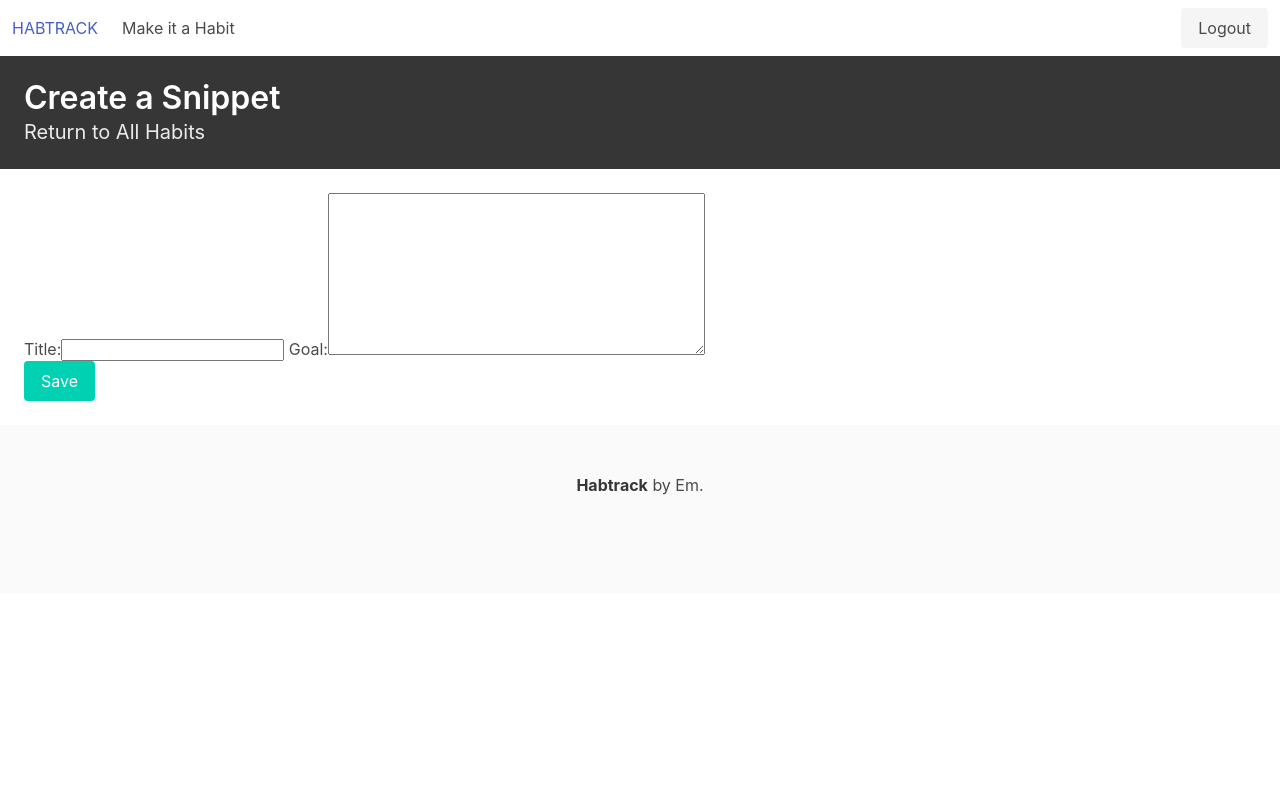
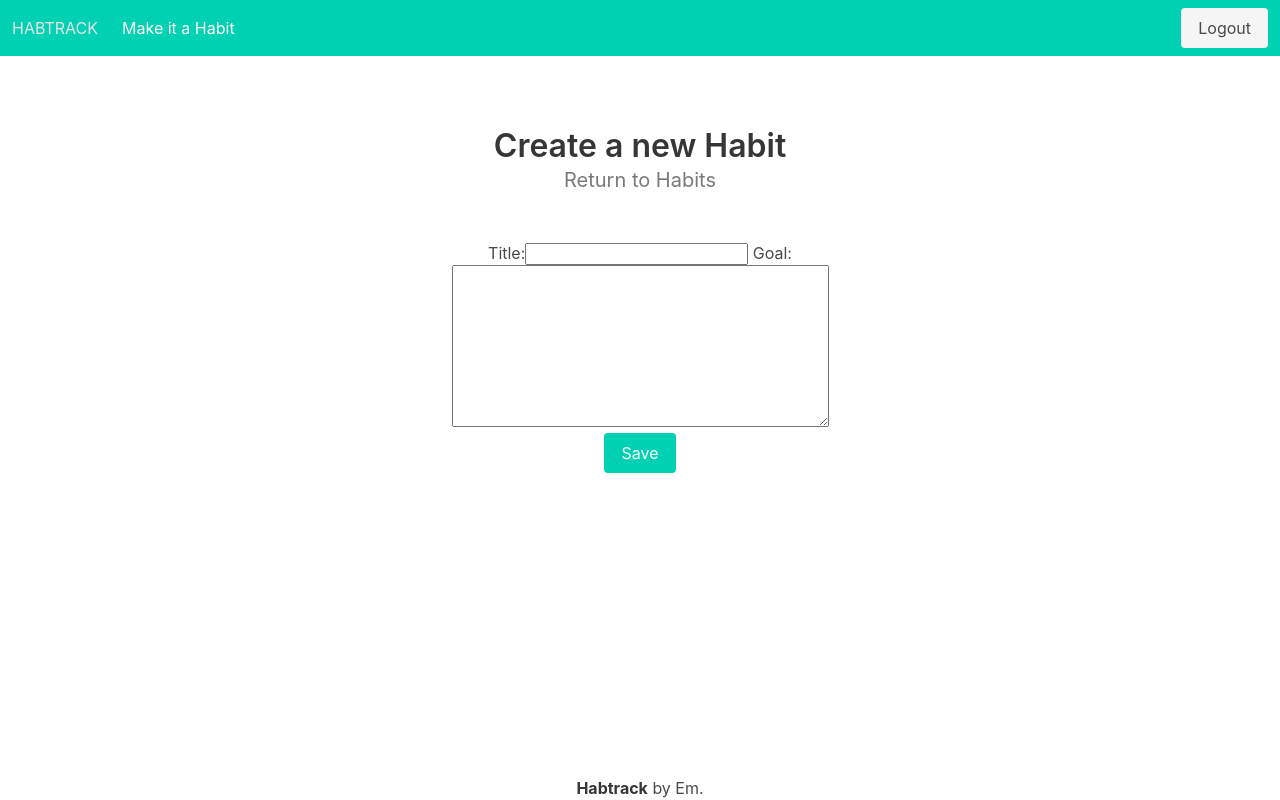
Before and after one commit to Momentum-Team-9/django-habit-tracker-esparr, a Django app: page /habits/new in a window 1280 px wide. Run offline with Django 3.2, Linux system fonts and the light colour scheme; the visitor is signed in with stand-in values (Sample User, id 1); parts of the project's set-up code (start-up, migrations or seed data) failed here and were passed over; some libraries are stand-ins or nearby versions.

Commit message:
Adds views, urls, templates for edit and delete. Updates all template links.

```diff
--- a/core/forms.py
+++ b/core/forms.py
@@ -1,5 +1,6 @@
 from django import forms
-from .models import Habit
+from django.forms import fields
+from .models import DailyRecord, Habit
 
 
 class HabitForm(forms.ModelForm):
@@ -9,3 +10,11 @@ class HabitForm(forms.ModelForm):
             'title',
             'goal',
         ]
+
+
+class DailyRecordForm(forms.ModelForm):
+    class Meta:
+        model = DailyRecord
+        fields = [
+            'habit',
+        ]
--- a/core/views.py
+++ b/core/views.py
@@ -37,8 +37,38 @@ def new_habit(request):
     else:
         form = HabitForm(data=request.POST)
         if form.is_valid():
-            snippet = form.save(commit=False)
-            snippet.save()
+            habit = form.save(commit=False)
+            habit.save()
             return redirect(to="list_habits")
 
     return render(request, "habits/new_habit.html", {"form": form})
+
+
+@login_required
+def edit_habit(request, pk):
+    habit = get_object_or_404(Habit, pk=pk)
+    if request.method == "GET":
+        form = HabitForm(instance=habit)
+    else:
+        form = HabitForm(data=request.POST, instance=habit)
+        if form.is_valid():
+            form.save()
+            return redirect(to="list_habits")
+
+    return render(
+        request, "habits/edit_habit.html", {
+            "form": form, "habit": habit}
+    )
+
+
+@login_required
+def delete_habit(request, pk):
+    habit = get_object_or_404(Habit, pk=pk)
+    if request.method == "POST":
+        habit.delete()
+        return redirect(to="list_habits")
+
+    return render(request, "habits/delete_habit.html", {"habit": habit})
+
+# @login_required
+# def create_dailyrecord(request, habit.pk):
--- a/project/urls.py
+++ b/project/urls.py
@@ -25,6 +25,8 @@ urlpatterns = [
     path("habits/", views.list_habits, name="list_habits"),
     path("habits/<int:pk>", views.view_habit, name="view_habit"),
     path("habits/new", views.new_habit, name="new_habit"),
+    path("habits/<int:pk>/edit/", views.edit_habit, name="edit_habit"),
+    path("habits/<int:pk>/delete/", views.delete_habit, name="delete_habit"),
 ]
 
 if settings.DEBUG:
--- a/templates/base.html
+++ b/templates/base.html
@@ -4,36 +4,31 @@
     <head>
         <meta charset="UTF-8" />
         <meta name="viewport" content="width=device-width, initial-scale=1.0" />
-
         <link
             rel="stylesheet"
             href="https://cdn.jsdelivr.net/npm/bulma@0.9.3/css/bulma.min.css"
         />
         <script
             src="https://kit.fontawesome.com/c9e30def35.js"
-      crossorigin="anonymous"
-    ></script>
+            crossorigin="anonymous">
+        </script>
         <title>Habit Tracker</title>
     </head>
-  <body>
-    <nav class="navbarMain" role="navigation" aria-label="main navigation">
+    <body class="main">
+        <nav class="navbarMain has-background-primary" role="navigation" aria-label="main navigation">
             <div class="navbar-brand">
-
-        <a class="navbar-item" href="{% url 'index' %}">HABTRACK</a>
+                <a class="navbar-item has-text-white" href="{% url 'index' %}">HABTRACK</a>
                 {% if request.user.pk != None %}
-        <a class="navbar-item" href="{% url 'new_habit' %}">Make it a Habit</a>
+                <a class="navbar-item has-text-white" href="{% url 'new_habit' %}">Make it a Habit</a>
                 {% endif %}
-
             <div id="navbar" class="navbar-menu">
-
                 {% if request.user.pk == None %}
                 <div class="navbar-end">
                     <div class="navbar-item">
                         <div class="buttons">
                             <a class="button is-primary" href="/accounts/register">
-                <strong>Register</strong>
-              </a>
-              <a class="button is-light" href="/accounts/login"> Log in </a>
+                                <strong>Register</strong></a>
+                            <a class="button is-light" href="/accounts/login">Log in</a>
                         </div>
                     </div>
                 {% endif %}
@@ -41,19 +36,32 @@
                 <div class="navbar-end">
                     <div class="navbar-item">
                         <div class="buttons">
-              <a class="button is-light" href="/accounts/logout"> Logout </a>
+                            <a class="button is-light" href="/accounts/logout">Logout</a>
+                        </div>
                     </div>
                 </div>
                 {% endif %}
             </div>
-      </div>
         </nav>
+        <div class="section">
         {% block content %} {% endblock %}
         </div>
-    <footer class="footer">
+        <footer class="hero-foot">
             <div class="content has-text-centered">
                 <p><strong>Habtrack</strong> by Em.</p>
             </div>
         </footer>
     </body>
 </html>
+
+<style>
+.main {
+    display: flex;
+    min-height: 100vh;
+    flex-direction: column;
+}
+
+.section {
+    flex: 1;
+}
+</style>
--- a/templates/habits/new_habit.html
+++ b/templates/habits/new_habit.html
@@ -1,14 +1,17 @@
 {% extends "base.html" %}
 
 {% block content %}
-<section class="hero is-dark p-5">
-    <h1 class="title is-white">Create a Snippet</h1>
-    <p class="subtitle is-white"><a href="{% url 'list_habits' %}">Return to All Habits</a></p>
+<section class="hero p-5 has-text-centered">
+    <h1 class="title">Create a new Habit</h1>
+    <p class="subtitle"><a href="{% url 'list_habits' %}" class="has-text-grey">Return to Habits</a></p>
 </section>
 
 {% load bulma_tags %}
 {# Display a form #}
-<div class="control m-5">
+<div class="columns has-text-centered">
+    <div class="column is-quarter"></div>
+    <div class="column is-half">
+        <div class="control m-5 has-text-centered">
             <form class="form" action="{% url 'new_habit' %}" method="POST">
                 {% csrf_token %}
                 {{ form|bulma }}
@@ -17,4 +20,7 @@
                 </div>
             </form>
         </div>
+    </div>
+    <div class="column is-quarter"></div>
+</div>
 {% endblock %}
```
Also changed, not shown: templates/habits/delete_habit.html (added, +26 -0 lines), templates/habits/edit_habit.html (added, +25 -0 lines), templates/habits/index.html (+9 -6 lines), templates/habits/list_habits.html (+16 -17 lines), templates/habits/view_habit.html (+20 -8 lines). Lines whose indentation alone changed are shown as unchanged.
